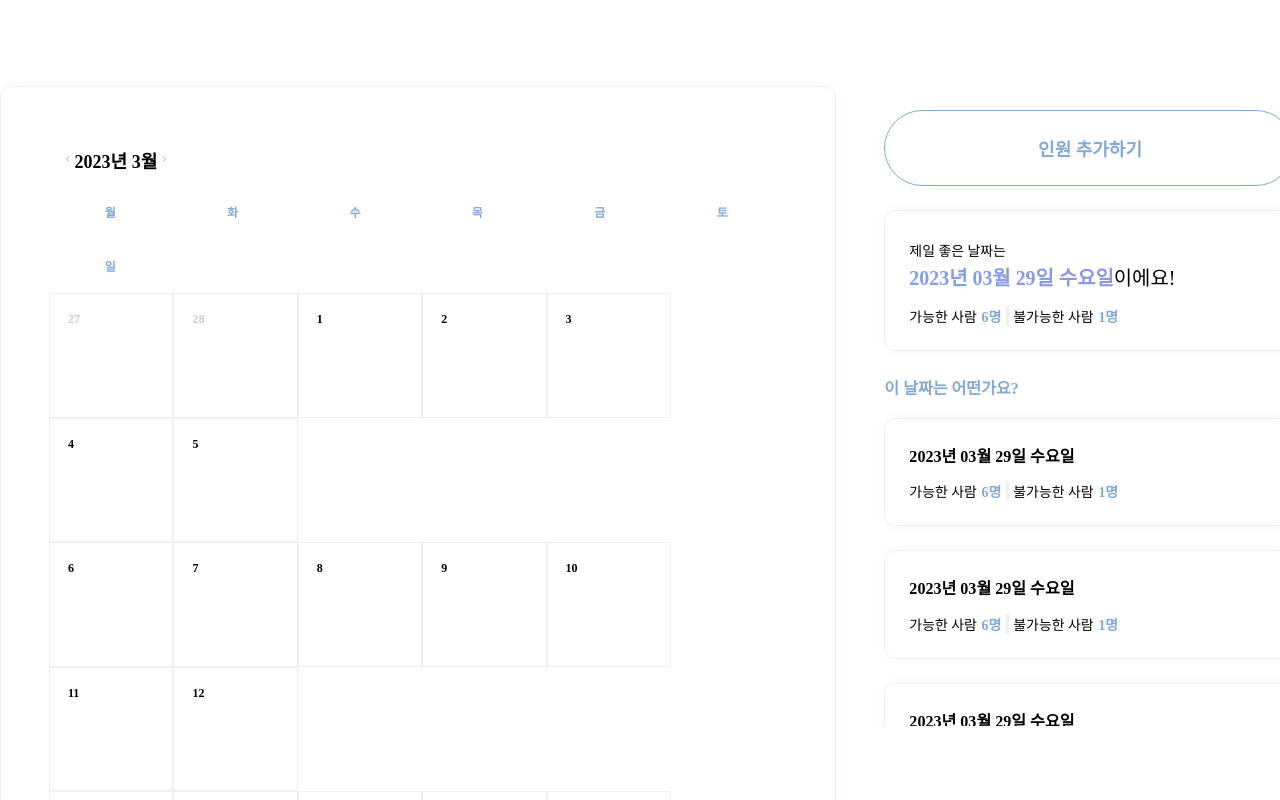
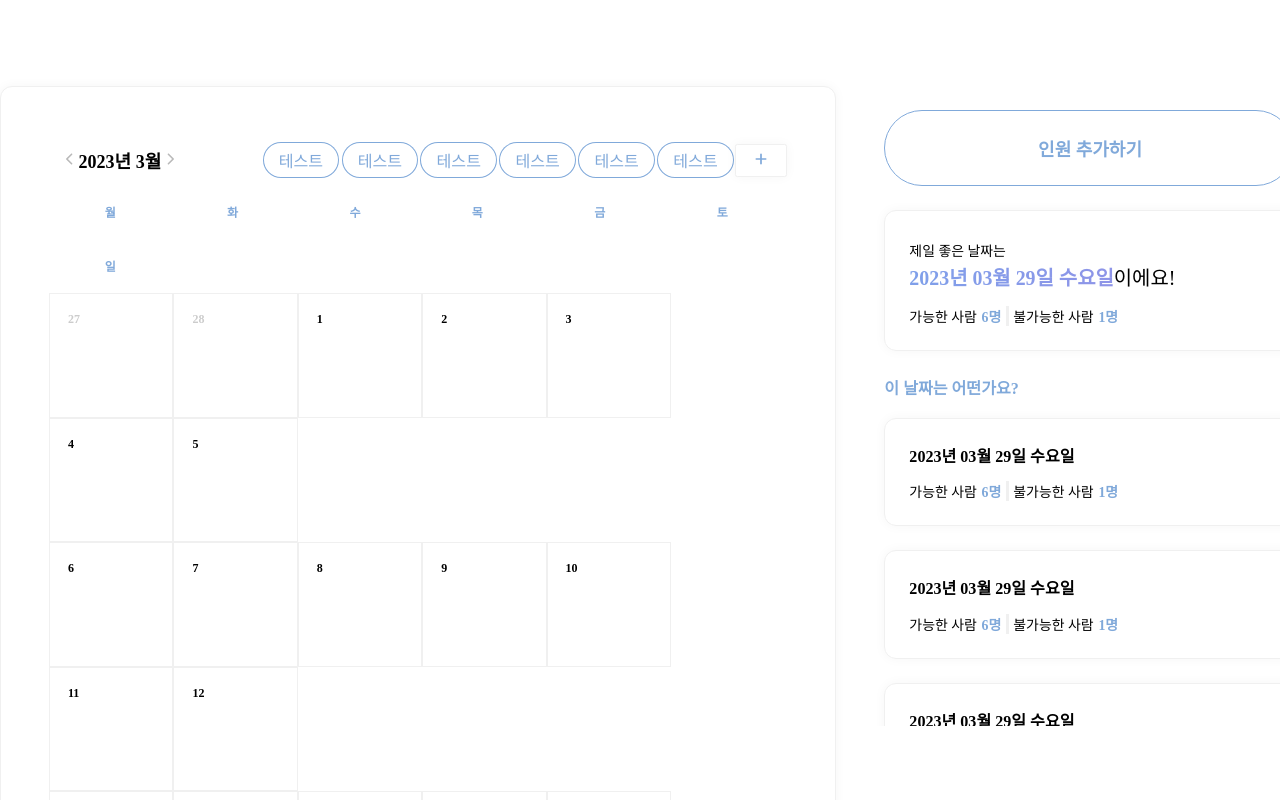
Before and after one commit to jungmiin/moim, a Next.js app in the folder frontend/: page /board/1 in a window 1280 px wide. Shown: the top 800 px of the page. Built offline with nearby package versions, Linux system fonts and the light colour scheme.

Commit message:
feat : 캘린더 페이지 마크업

```diff
--- /dev/null
+++ b/frontend/components/board/calendar/header/badgeList.tsx
@@ -0,0 +1,41 @@
+import { useState, useEffect, Dispatch, SetStateAction, useMemo } from "react";
+import { common } from "@/styles/common";
+import Badge from "@/components/common/badge";
+
+interface peopleInterface {
+  name: string;
+  color: string;
+  isSelected: boolean;
+}
+
+interface badgeListPropsInterface {
+  people: Array<peopleInterface>;
+  setSelectedPeople: Dispatch<SetStateAction<number>>;
+  selectedPeople: number;
+}
+
+const BadgeList = ({
+  people,
+  setSelectedPeople,
+  selectedPeople,
+}: badgeListPropsInterface) => {
+  const renderBadges = useMemo(() => {
+    return people.map((person, i) => (
+      <Badge
+        key={i}
+        id={i}
+        name={person.name}
+        color={person.color}
+        removable={false}
+        isSelected={person.isSelected}
+        onSelect={(id: number) => {
+          selectedPeople === id ? setSelectedPeople(-1) : setSelectedPeople(id);
+        }}
+      />
+    ));
+  }, [people, selectedPeople, setSelectedPeople]);
+
+  return <>{renderBadges}</>;
+};
+
+export default BadgeList;
--- /dev/null
+++ b/frontend/components/board/calendar/header/index.tsx
@@ -0,0 +1,164 @@
+/* eslint-disable react/jsx-key */
+import { SetStateAction, Dispatch } from "react";
+import { css } from "@emotion/react";
+import styled from "@emotion/styled";
+import { FontAwesomeIcon } from "@fortawesome/react-fontawesome";
+import {
+  faChevronLeft,
+  faChevronRight,
+  faPlus,
+} from "@fortawesome/free-solid-svg-icons";
+import dayjs from "dayjs";
+import { common } from "@/styles/common";
+import SvgButton from "@/components/common/button/svgButton";
+import BadgeList from "./badgeList";
+
+interface peopleInterface {
+  name: string;
+  color: string;
+  isSelected: boolean;
+}
+
+interface headerPropsInterface {
+  currentMonth: dayjs.Dayjs;
+  setCurrentMonth: Dispatch<SetStateAction<dayjs.Dayjs>>;
+  people: Array<peopleInterface>;
+  setSelectedPeople: Dispatch<SetStateAction<number>>;
+  selectedPeople: number;
+}
+
+const Header = ({
+  currentMonth,
+  setCurrentMonth,
+  people,
+  setSelectedPeople,
+  selectedPeople,
+}: headerPropsInterface) => {
+  const nextMonthHandler = () => setCurrentMonth(currentMonth.add(1, "month"));
+  const prevMonthHandler = () =>
+    setCurrentMonth(currentMonth.subtract(1, "month"));
+
+  const renderDayHeader = () => {
+    const days = ["월", "화", "수", "목", "금", "토", "일"];
+    const dayHeader: Array<JSX.Element> = days.map((day) => {
+      return (
+        <Day>
+          <span>{day}</span>
+        </Day>
+      );
+    });
+    return dayHeader;
+  };
+
+  const renderYearMonth = () => {
+    return `${currentMonth.year()}년 ${currentMonth.month() + 1}월`;
+  };
+  return (
+    <>
+      <TitleHeader>
+        <MonthControl>
+          <PrevMonthButton onClick={() => prevMonthHandler()}>
+            <FontAwesomeIcon
+              icon={faChevronLeft}
+              width="8"
+              color={common.colors.primaryGrey}
+            />
+          </PrevMonthButton>
+          <YearMonthHeader>{renderYearMonth()}</YearMonthHeader>
+          <NextMonthButton onClick={() => nextMonthHandler()}>
+            <FontAwesomeIcon
+              icon={faChevronRight}
+              width="8"
+              color={common.colors.primaryGrey}
+            />
+          </NextMonthButton>
+        </MonthControl>
+        <BadgeWrapper>
+          <BadgeList
+            people={people}
+            setSelectedPeople={setSelectedPeople}
+            selectedPeople={selectedPeople}
+          />
+          <SvgButton
+            color={common.colors.primaryColor}
+            handler={() => {}}
+            svg={faPlus}
+            width="12"
+          />
+        </BadgeWrapper>
+      </TitleHeader>
+      <DayHeader>{renderDayHeader()}</DayHeader>
+    </>
+  );
+};
+
+const badgeWrapperCss = css`
+  display: flex;
+  justify-content: normal;
+  align-items: center;
+`;
+const BadgeWrapper = styled.div`
+  ${badgeWrapperCss}
+`;
+
+const MonthControlCss = css`
+  display: flex;
+  font-size: 0.75rem;
+  font-weight: 700;
+  padding: 0.5rem;
+`;
+const MonthControl = styled.div`
+  ${MonthControlCss}
+`;
+
+const PrevMonthButtonCss = css`
+  padding: 0 0.2rem;
+`;
+const PrevMonthButton = styled.button`
+  ${PrevMonthButtonCss}
+`;
+
+const YearMonthHeaderCss = css``;
+const YearMonthHeader = styled.div`
+  ${YearMonthHeaderCss}
+`;
+
+const NextMonthButtonCss = css`
+  padding: 0 0.2rem;
+`;
+const NextMonthButton = styled.button`
+  ${NextMonthButtonCss}
+`;
+
+const titleHeaderCss = css`
+  display: flex;
+  justify-content: space-between;
+  align-items: center;
+`;
+const TitleHeader = styled.div`
+  ${titleHeaderCss}
+`;
+const dayHeaderCss = css`
+  margin: 0;
+  padding: 0;
+  display: flex;
+  flex-direction: row;
+  flex-wrap: wrap;
+  width: 100%;
+`;
+const DayHeader = styled.div`
+  ${dayHeaderCss}
+`;
+const dayCss = css`
+  width: 3.6rem;
+  padding: 0.75rem;
+  text-align: center;
+  font-size: 0.5rem;
+  font-weight: 700;
+  color: ${common.colors.primaryColor};
+`;
+const Day = styled.div`
+  ${dayCss}
+`;
+
+export default Header;
--- a/frontend/components/board/calendar.tsx
+++ b/frontend/components/board/calendar/index.tsx
@@ -2,16 +2,14 @@
 import { useState, useEffect, useCallback, ReactNode } from "react";
 import { css } from "@emotion/react";
 import styled from "@emotion/styled";
-import { FontAwesomeIcon } from "@fortawesome/react-fontawesome";
-import {
-  faChevronLeft,
-  faChevronRight,
-} from "@fortawesome/free-solid-svg-icons";
 import dayjs from "dayjs";
 import weekdayPlugin from "dayjs/plugin/weekday";
 import objectPlugin from "dayjs/plugin/toObject";
 import isTodayPlugin from "dayjs/plugin/isToday";
 import { common } from "@/styles/common";
+import Header from "./header";
+
+// TODO : 인터페이스 꼭 공통으로 빼내기
 
 interface WeekInterface {
   dates: Array<DayInterface>;
@@ -23,19 +21,40 @@ interface DayInterface {
   year: Number;
   isCurrentMonth: Boolean;
   isCurrentDay: Boolean;
-  selectedPeople: Array<String>;
+  selectedPeople: Array<string>;
+}
+
+interface peopleInterface {
+  name: string;
+  color: string;
+  isSelected: boolean;
 }
 
 const Calendar = () => {
   const [currentMonth, setCurrentMonth] = useState(dayjs());
   const [arrayOfDays, setArrayOfDays] = useState<Array<WeekInterface>>([]);
+  const [people, setPeople] = useState<Array<peopleInterface>>([
+    { name: "테스트", color: common.colors.primaryColor, isSelected: false },
+    { name: "테스트", color: common.colors.primaryColor, isSelected: false },
+    { name: "테스트", color: common.colors.primaryColor, isSelected: false },
+    { name: "테스트", color: common.colors.primaryColor, isSelected: false },
+    { name: "테스트", color: common.colors.primaryColor, isSelected: false },
+    { name: "테스트", color: common.colors.primaryColor, isSelected: false },
+  ]);
+  const [isopenPeople, setOpenPeople] = useState(false);
+  const [selectedPeople, setSelectedPeople] = useState(-1);
+
+  useEffect(() => {
+    const newPeople = people.map((person, i) => {
+      if (selectedPeople === i) return { ...person, isSelected: true };
+      return { ...person, isSelected: false };
+    });
+    setPeople(newPeople);
+  }, [selectedPeople]);
 
   dayjs.extend(weekdayPlugin);
   dayjs.extend(objectPlugin);
   dayjs.extend(isTodayPlugin);
-  const nextMonthHandler = () => setCurrentMonth(currentMonth.add(1, "month"));
-  const prevMonthHandler = () =>
-    setCurrentMonth(currentMonth.subtract(1, "month"));
 
   const formatedDateObject = useCallback(
     (date: dayjs.Dayjs) => {
@@ -102,104 +121,20 @@ const Calendar = () => {
     return <Dates>{rows}</Dates>;
   };
 
-  const renderDayHeader = () => {
-    const days = ["월", "화", "수", "목", "금", "토", "일"];
-    const dayHeader: Array<JSX.Element> = days.map((day) => {
-      return (
-        <Day>
-          <span>{day}</span>
-        </Day>
-      );
-    });
-    return dayHeader;
-  };
-
-  const renderYearMonth = () => {
-    return `${currentMonth.year()}년 ${currentMonth.month() + 1}월`;
-  };
-
   return (
     <>
-      <TitleHeader>
-        <MonthControl>
-          <PrevMonthButton onClick={() => prevMonthHandler()}>
-            <FontAwesomeIcon
-              icon={faChevronLeft}
-              width="4"
-              color={common.colors.primaryGrey}
-            />
-          </PrevMonthButton>
-          <YearMonthHeader>{renderYearMonth()}</YearMonthHeader>
-          <NextMonthButton onClick={() => nextMonthHandler()}>
-            <FontAwesomeIcon
-              icon={faChevronRight}
-              width="4"
-              color={common.colors.primaryGrey}
-            />
-          </NextMonthButton>
-        </MonthControl>
-      </TitleHeader>
-      <DayHeader>{renderDayHeader()}</DayHeader>
+      <Header
+        currentMonth={currentMonth}
+        setCurrentMonth={setCurrentMonth}
+        people={people}
+        selectedPeople={selectedPeople}
+        setSelectedPeople={setSelectedPeople}
+      />
       {renderDates()}
     </>
   );
 };
 
-const MonthControlCss = css`
-  display: flex;
-  font-size: 0.75rem;
-  font-weight: 700;
-  padding: 0.5rem;
-`;
-const MonthControl = styled.div`
-  ${MonthControlCss}
-`;
-
-const PrevMonthButtonCss = css`
-  padding: 0 0.2rem;
-`;
-const PrevMonthButton = styled.button`
-  ${PrevMonthButtonCss}
-`;
-
-const YearMonthHeaderCss = css``;
-const YearMonthHeader = styled.div`
-  ${YearMonthHeaderCss}
-`;
-
-const NextMonthButtonCss = css`
-  padding: 0 0.2rem;
-`;
-const NextMonthButton = styled.button`
-  ${NextMonthButtonCss}
-`;
-
-const titleHeaderCss = css``;
-const TitleHeader = styled.div`
-  ${titleHeaderCss}
-`;
-const dayHeaderCss = css`
-  margin: 0;
-  padding: 0;
-  display: flex;
-  flex-direction: row;
-  flex-wrap: wrap;
-  width: 100%;
-`;
-const DayHeader = styled.div`
-  ${dayHeaderCss}
-`;
-const dayCss = css`
-  width: 3.6rem;
-  padding: 0.75rem;
-  text-align: center;
-  font-size: 0.5rem;
-  font-weight: 700;
-  color: ${common.colors.primaryColor};
-`;
-const Day = styled.div`
-  ${dayCss}
-`;
 const datesCss = css`
   width: 100%;
 `;
--- a/frontend/components/common/badge/index.tsx
+++ b/frontend/components/common/badge/index.tsx
@@ -10,7 +10,9 @@ interface badgePropsInterface {
   removable?: boolean;
   onRemove?: Function;
   id: number;
-  isNew: boolean;
+  isNew?: boolean;
+  isSelected?: boolean;
+  onSelect?: Function;
 }
 
 const Badge = React.memo(function Badge({
@@ -20,6 +22,8 @@ const Badge = React.memo(function Badge({
   onRemove,
   id,
   isNew,
+  isSelected,
+  onSelect,
 }: badgePropsInterface) {
   const wrapperCss = css`
     display: flex;
@@ -30,6 +34,12 @@ const Badge = React.memo(function Badge({
     padding: 0.25rem 0.67rem;
     border-radius: 1rem;
     margin: 0.2rem 0.05rem;
+    cursor: pointer;
+    &.not_selected {
+      background-color: white;
+      color: ${color};
+      box-shadow: 0 0 0 1px ${color} inset;
+    }
     &.new {
       animation: smoothAppear 1s;
       @keyframes smoothAppear {
@@ -60,7 +70,20 @@ const Badge = React.memo(function Badge({
   `;
 
   return (
-    <Wrapper className={isNew ? "new" : ""}>
+    <Wrapper
+      className={
+        isNew
+          ? "new"
+          : isNew !== undefined
+          ? ""
+          : isSelected
+          ? ""
+          : "not_selected"
+      }
+      onClick={() => {
+        if (onSelect) onSelect(id);
+      }}
+    >
       {removable ? (
         <button
           onClick={() => {
--- /dev/null
+++ b/frontend/components/common/button/svgButton.tsx
@@ -0,0 +1,44 @@
+import { css } from "@emotion/react";
+import styled from "@emotion/styled";
+import { MouseEventHandler } from "react";
+import { FontAwesomeIcon } from "@fortawesome/react-fontawesome";
+import { IconDefinition, SizeProp } from "@fortawesome/fontawesome-svg-core";
+import { common } from "@/styles/common";
+
+interface buttonPropsInterface {
+  svg: IconDefinition;
+  color: string;
+  handler: MouseEventHandler;
+  width: string;
+}
+
+const SvgButton = ({ svg, color, handler, width }: buttonPropsInterface) => {
+  const WrapperCss = css`
+    padding: 0.1rem 0.8rem;
+    background: white;
+    box-shadow: 0 0 0.5rem rgba(0, 0, 0, 0.04);
+    border: 1px solid ${common.colors.tenaryGrey};
+    border-radius: 0.1rem;
+    transition: all 0.2s linear 0s;
+    &:hover {
+      background: ${common.colors.tenaryColor};
+      cursor: pointer;
+    }
+  `;
+  const Wrapper = styled.div`
+    ${WrapperCss}
+  `;
+  return (
+    <Wrapper>
+      <FontAwesomeIcon
+        className="fa"
+        icon={svg}
+        onClick={handler}
+        width={width}
+        color={color}
+      />
+    </Wrapper>
+  );
+};
+
+export default SvgButton;
```
Also changed, not shown: frontend/components/common/dropdown/index.tsx (added, +42 -0 lines), frontend/components/common/select/pepoleSelect.tsx (added, +32 -0 lines).
